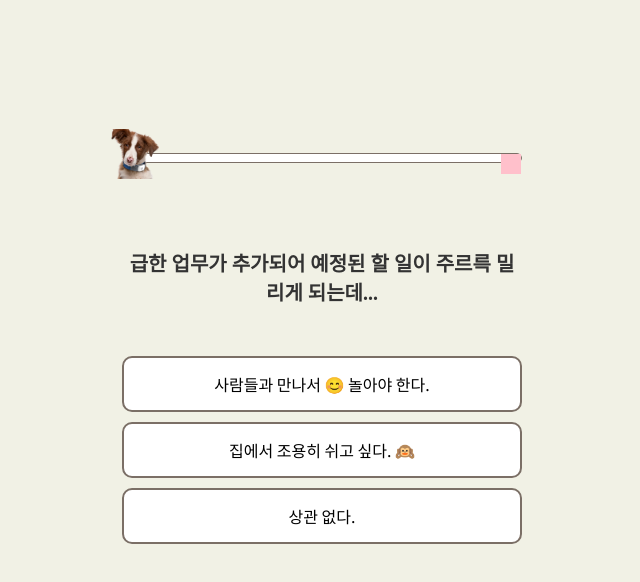
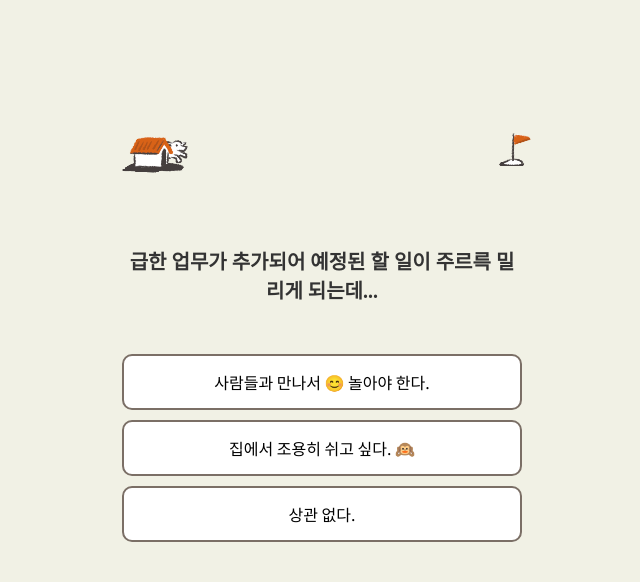
Before and after one commit to uhjee/doggo-finder, a React (Create React App) app: page / in a window 1280 px wide. Both pictures are taken after a click on the element "START". Shown: the top 582 px of the page, without its empty margins (318-958 px from the left). Built offline with nearby package versions, Linux system fonts and the light colour scheme; a web font is replaced by a local one.

Commit message:
progress_dog_bar

```diff
--- a/src/components/Progress.jsx
+++ b/src/components/Progress.jsx
@@ -4,7 +4,8 @@
     const progressRate = `${rate}%`
     return (
         <div className={"progress"}>
-            <div style={{width:"20px", height:"20px", background:"pink", position:"absolute", right:"0"}}/>
+            <div className={"home"}/>
+            <div className={"goal"}/>
             <div className={"progress painted"} style={{width:progressRate, display:"inline-block"}} />
             <div className={"dog"} style={{ display:"inline-block" }} />
         </div>
--- a/src/scss/research.scss
+++ b/src/scss/research.scss
@@ -14,28 +14,43 @@
   margin-bottom: 50px;
 }
 .progress {
-  border: 1px solid #7b6f66;
+  border: 1px solid #F1F1E5;
   border-radius: 10px;
-  height: 8px;
+  height: 4px;
   margin-bottom: 85px;
-  background-color: #ffffff;
+  background-color: #F1F1E5;
   position:relative;
 }
 .progress.painted {
-  height: 6px;
-  background-color: $brown;
+  height: 2px;
+  background-color: #F1F1E5;
 }
 .progress .dog {
   position: absolute;
-  background-image: url("../assets/images/dog-progress.png");
-  width: 50px;
+  background-image: url("../assets/images/progress_image.png");
+  width: 65px;
+  height: 65px;
+  background-position-x: -122px;
+  margin:-40px 0 0 4px;
+}
+.progress .goal {
+  position: absolute;
+  right: 0;
+  background-image: url("../assets/images/progress_image.png");
+  width: 43px;
   height: 50px;
-  background-size: 65px 65px;
-  background-position: center;
-  background-repeat: no-repeat;
-  margin:-25px 0 0 -16px;
+  background-position-x: -67px;
+  margin:-40px -10px 0 -16px;
 }
-
+.progress .home {
+  position: absolute;
+  left: 0;
+  background-image: url("../assets/images/progress_image.png");
+  width: 65px;
+  height: 65px;
+  z-index: 1;
+  margin:-40px 0 0 -5px;
+}
 @font-face {
   font-family: 'InfinitySans-CondBoldA1';
   src: url('https://cdn.jsdelivr.net/gh/projectnoonnu/noonfonts_20-04@2.1/InfinitySans-CondBoldA1.woff') format('woff');
```
